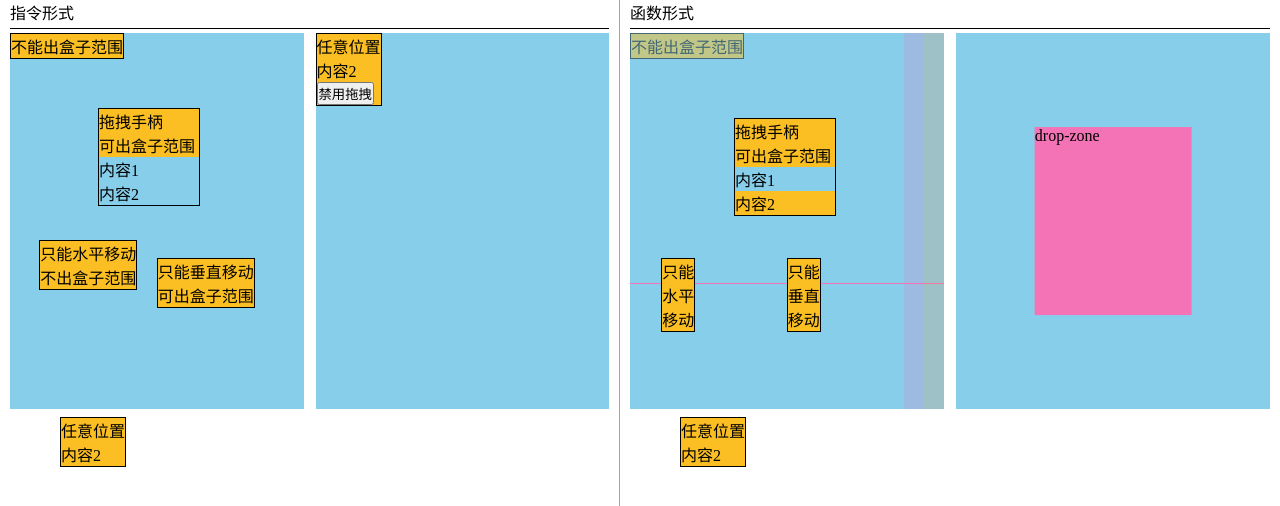
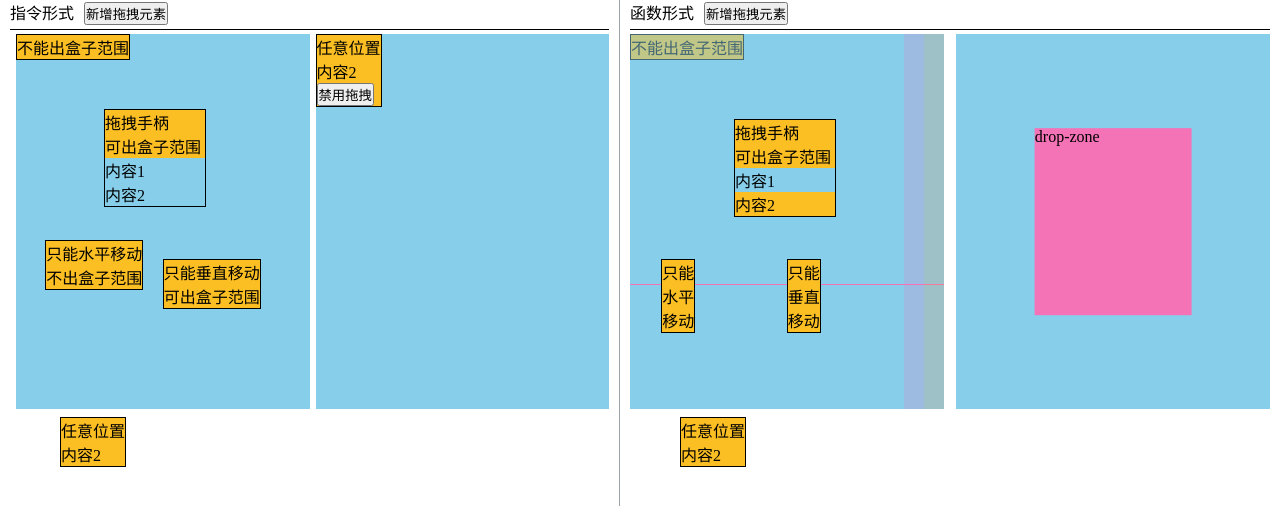
Before and after one commit to xiaohaiH/drag, a Vue app: page / in a window 1280 px wide. Shown: the top 506 px of the page. Built offline with nearby package versions, Linux system fonts and the light colour scheme.

Commit message:
:memo: 调整示例

```diff
--- a/example/components/directive.vue
+++ b/example/components/directive.vue
@@ -1,8 +1,20 @@
 <template>
     <div class="flex flex-col px-10px">
-        <div>指令形式</div>
+        <div>
+            <span>指令形式</span>
+            <button class="ml-10px" @click="count++">
+                新增拖拽元素
+            </button>
+        </div>
         <div class="b-1 b-t-solid my-4px" />
         <div class="size-full relative flex justify-between ws-nowrap">
+            <div v-draggable="draggableOption3" class="event-proxy">
+                <template v-for="item of count" :key="item">
+                    <div class="box2 absolute w-120px bg-amber z-1 b-1 b-solid right-0 top-0">
+                        新增元素 - {{ item }}
+                    </div>
+                </template>
+            </div>
             <div class="wrap relative size-49% bg-#87ceeb overflow-auto">
                 <div
                     v-draggable.boundaryLimit="{ classActive: 'z-999' }"
@@ -80,6 +92,13 @@ const draggableOption2 = ref({
     disabled: false,
     classActive: 'z-999',
 });
+const count = ref(0);
+const draggableOption3 = ref({
+    disabled: false,
+    classActive: 'z-999',
+    eventProxy: '.event-proxy',
+    target: (val: HTMLElement | Document) => val.querySelectorAll('.box2'),
+});
 </script>
 
 <style scoped></style>
--- a/example/components/function.vue
+++ b/example/components/function.vue
@@ -1,9 +1,19 @@
 <template>
     <div class="flex flex-col px-10px">
-        <div>函数形式</div>
+        <div>
+            <span>函数形式</span>
+            <button class="ml-10px" @click="count++">
+                新增拖拽元素
+            </button>
+        </div>
         <div class="b-1 b-t-solid my-4px" />
         <div class="size-full relative flex justify-between ws-nowrap">
             <div class="wrap relative size-49% bg-#87ceeb overflow-auto">
+                <template v-for="item of count" :key="item">
+                    <div class="box absolute bg-amber z-1 b-1 b-solid left-10% top-60%">
+                        新增元素 - {{ item }}
+                    </div>
+                </template>
                 <div class="box absolute bg-amber z-1 b-1 b-solid op-50">
                     不能出盒子范围
                 </div>
@@ -52,19 +62,22 @@
 </template>
 
 <script lang="ts" setup>
-import { defineComponent, getCurrentInstance, onBeforeMount, onMounted, unref } from 'vue';
+import { defineComponent, getCurrentInstance, onBeforeMount, onMounted, ref, unref } from 'vue';
 import { drag } from '@/index';
 
 const currentInstance = getCurrentInstance();
 
+const count = ref(0);
 let zIndex = 10;
 // function setZIndex(option: DragOption) {
 //     // unref(option.target).style.zIndex = (++zIndex).toString();
 // }
 onMounted(() => {
     const ins = drag({
-        target: currentInstance!.proxy!.$el.querySelectorAll('.box'),
-        // handle: currentInstance!.proxy!.$el.querySelectorAll('.box')[0].querySelector('.handle'),
+        eventProxy: currentInstance!.proxy!.$el,
+        // target: currentInstance!.proxy!.$el.querySelectorAll('.box'),
+        target: (val) => val.querySelectorAll('.box'),
+        // handle: () => currentInstance!.proxy!.$el.querySelectorAll('.box')[0].querySelector('.handle'),
         // handle: (val) => val.querySelectorAll('.handle'),
         // directionOptions: {
         //     orient: 'x',
--- a/package.json
+++ b/package.json
@@ -1,7 +1,7 @@
 {
     "name": "@xiaohaih/drag",
     "type": "module",
-    "version": "1.0.0-beta.2",
+    "version": "1.0.0-beta.3",
     "description": "拖拽插件, 可通过指令或函数调用来拖拽元素移动",
     "keywords": [
         "vue-drag",
--- a/vite.config.ts
+++ b/vite.config.ts
@@ -15,5 +15,8 @@ export default defineConfig(
             build: {
                 outDir: 'dist2',
             },
+            server: {
+                port: 3030,
+            },
         }) satisfies UserConfig,
 );
```
